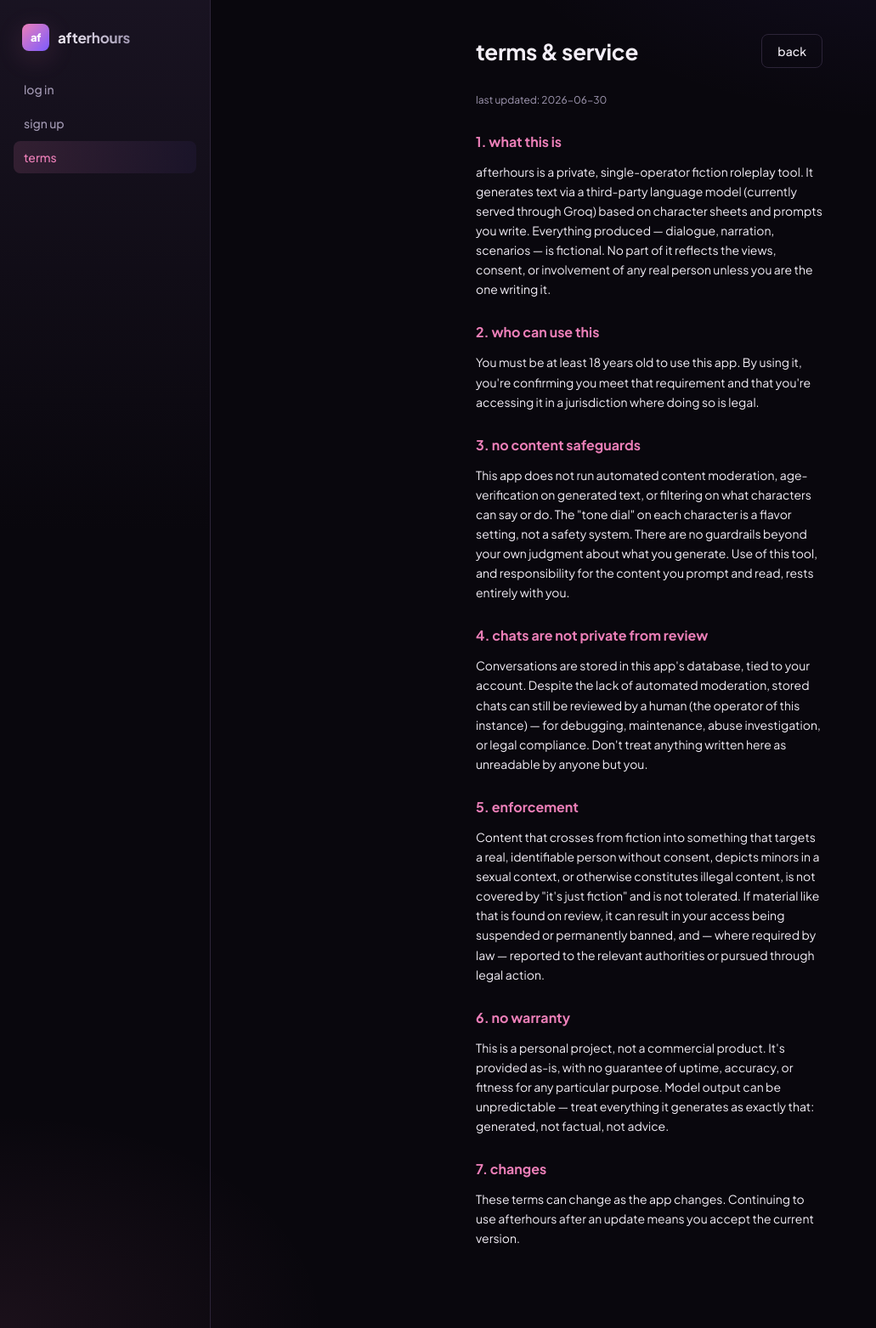
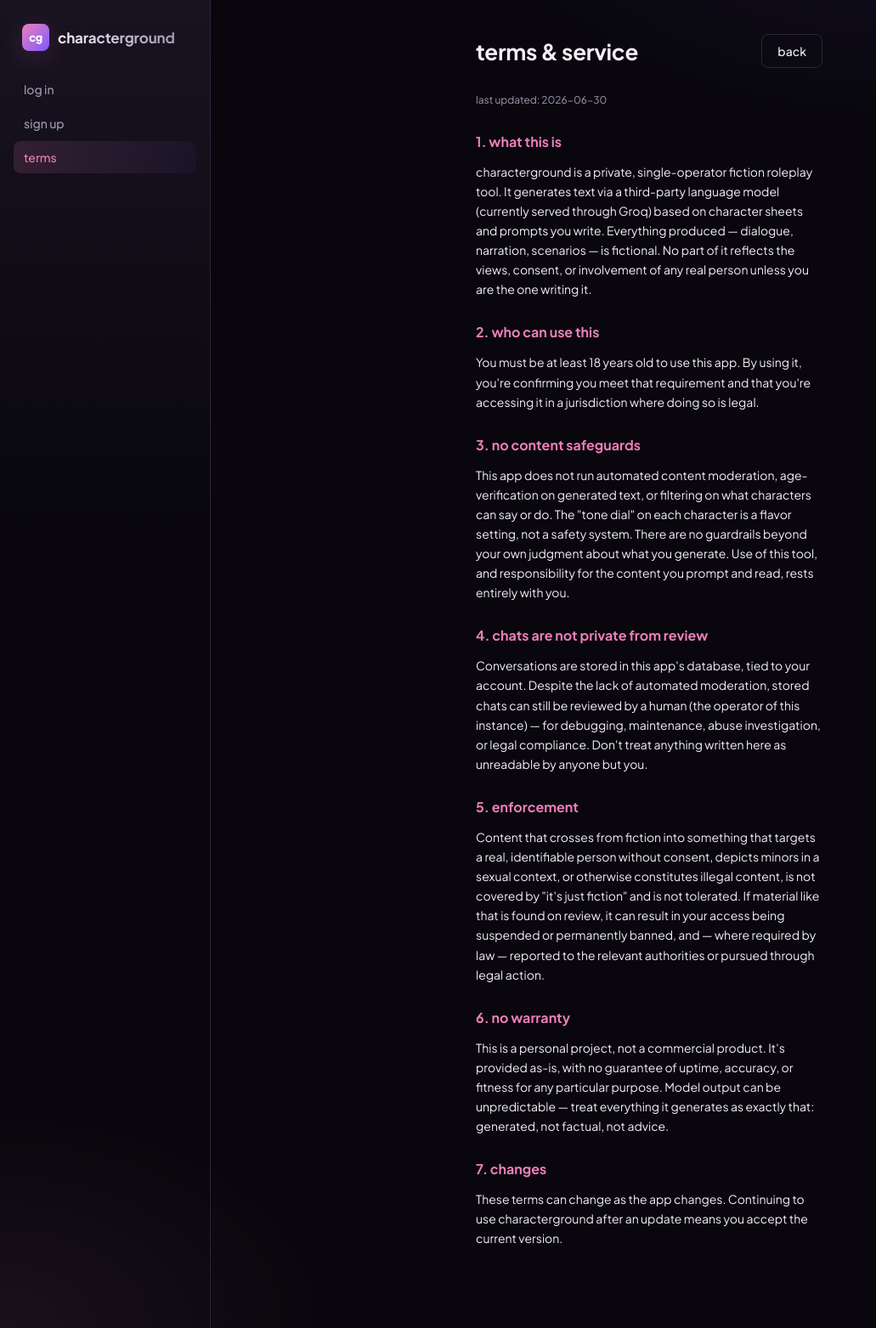
Before and after one commit to thatuser84/Domain, a Flask app: page /terms in a window 1280 px wide. Shown: the whole page at 85% size, without its empty margins (0-1031 px from the left). Run offline with Flask 3, Linux system fonts and the light colour scheme.

Commit message:
Rename app from afterhours to characterground

```diff
--- a/templates/base.html
+++ b/templates/base.html
@@ -3,7 +3,7 @@
 <head>
   <meta charset="UTF-8">
   <meta name="viewport" content="width=device-width, initial-scale=1.0">
-  <title>{% block title %}afterhours{% endblock %}</title>
+  <title>{% block title %}characterground{% endblock %}</title>
   <link rel="preconnect" href="https://fonts.googleapis.com">
   <link rel="preconnect" href="https://fonts.gstatic.com" crossorigin>
   <link href="https://fonts.googleapis.com/css2?family=Plus+Jakarta+Sans:wght@400;500;600;700;800&display=swap" rel="stylesheet">
@@ -13,8 +13,8 @@
   <div class="app-shell">
     <aside class="sidebar">
       <a class="brand" href="{{ url_for('index') }}">
-        <span class="brand-mark">af</span>
-        <span class="brand-name">afterhours</span>
+        <span class="brand-mark">cg</span>
+        <span class="brand-name">characterground</span>
       </a>
 
       {% if session.get('user_id') %}
--- a/templates/chat.html
+++ b/templates/chat.html
@@ -1,5 +1,5 @@
 {% extends "base.html" %}
-{% block title %}afterhours — {{ character['name'] }}{% endblock %}
+{% block title %}characterground — {{ character['name'] }}{% endblock %}
 {% block content %}
 <div class="chat-page">
   <div class="chat-header">
--- a/templates/create_character.html
+++ b/templates/create_character.html
@@ -1,5 +1,5 @@
 {% extends "base.html" %}
-{% block title %}afterhours — new character{% endblock %}
+{% block title %}characterground — new character{% endblock %}
 {% block content %}
 <div class="page page-narrow">
   <div class="page-header">
--- a/templates/index.html
+++ b/templates/index.html
@@ -1,5 +1,5 @@
 {% extends "base.html" %}
-{% block title %}afterhours — characters{% endblock %}
+{% block title %}characterground — characters{% endblock %}
 {% block content %}
 <div class="page">
   <div class="page-header">
--- a/templates/login.html
+++ b/templates/login.html
@@ -1,5 +1,5 @@
 {% extends "base.html" %}
-{% block title %}afterhours — log in{% endblock %}
+{% block title %}characterground — log in{% endblock %}
 {% block content %}
 <div class="auth-wrap">
   <div class="auth-card">
--- a/templates/settings.html
+++ b/templates/settings.html
@@ -1,5 +1,5 @@
 {% extends "base.html" %}
-{% block title %}afterhours — settings{% endblock %}
+{% block title %}characterground — settings{% endblock %}
 {% block content %}
 <div class="page page-narrow">
   <div class="page-header">
@@ -20,7 +20,7 @@
 
   <p class="hint" style="margin-bottom:18px">
     this key is yours alone — it's tied to your account, used only for your chats, and nobody else's
-    usage runs through it. afterhours doesn't supply a shared key for everyone.
+    usage runs through it. characterground doesn't supply a shared key for everyone.
   </p>
 
   <form method="post" class="form">
--- a/templates/signup.html
+++ b/templates/signup.html
@@ -1,5 +1,5 @@
 {% extends "base.html" %}
-{% block title %}afterhours — sign up{% endblock %}
+{% block title %}characterground — sign up{% endblock %}
 {% block content %}
 <div class="auth-wrap">
   <div class="auth-card">
--- a/templates/terms.html
+++ b/templates/terms.html
@@ -1,5 +1,5 @@
 {% extends "base.html" %}
-{% block title %}afterhours — terms & service{% endblock %}
+{% block title %}characterground — terms & service{% endblock %}
 {% block content %}
 <div class="page page-narrow legal">
   <div class="page-header">
@@ -9,7 +9,7 @@
   <p class="legal-updated">last updated: {{ updated }}</p>
 
   <h2>1. what this is</h2>
-  <p>afterhours is a private, single-operator fiction roleplay tool. It generates text via a
+  <p>characterground is a private, single-operator fiction roleplay tool. It generates text via a
   third-party language model (currently served through Groq) based on character sheets and prompts
   you write. Everything produced — dialogue, narration, scenarios — is fictional. No part of it
   reflects the views, consent, or involvement of any real person unless you are the one writing it.</p>
@@ -43,7 +43,7 @@
   treat everything it generates as exactly that: generated, not factual, not advice.</p>
 
   <h2>7. changes</h2>
-  <p>These terms can change as the app changes. Continuing to use afterhours after an update means
+  <p>These terms can change as the app changes. Continuing to use characterground after an update means
   you accept the current version.</p>
 </div>
 {% endblock %}
```
